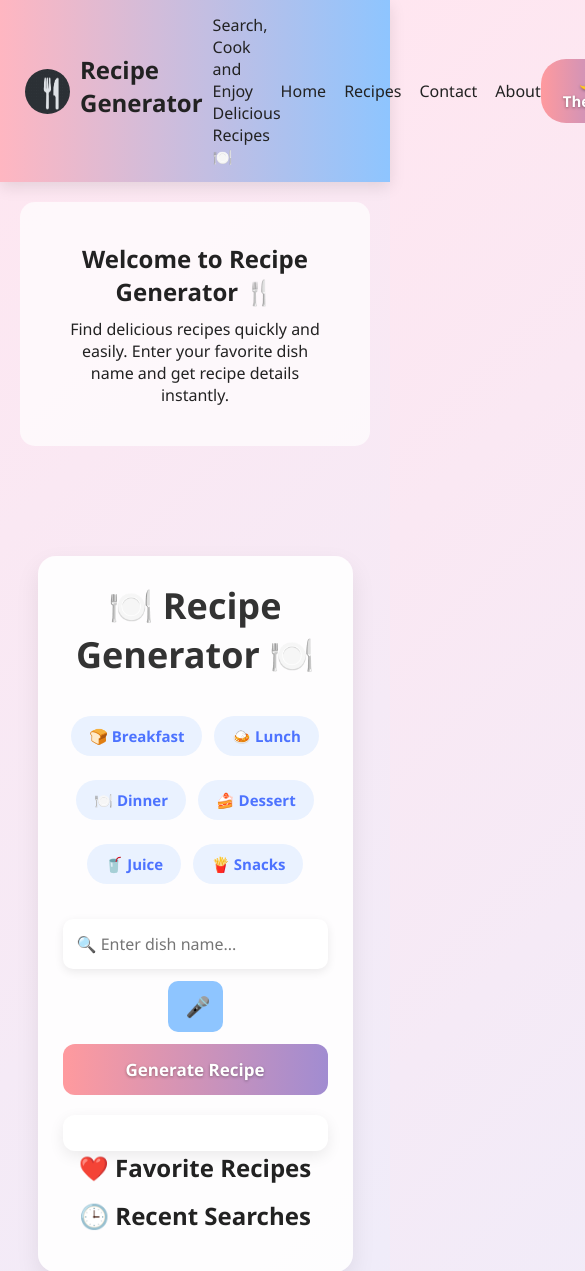
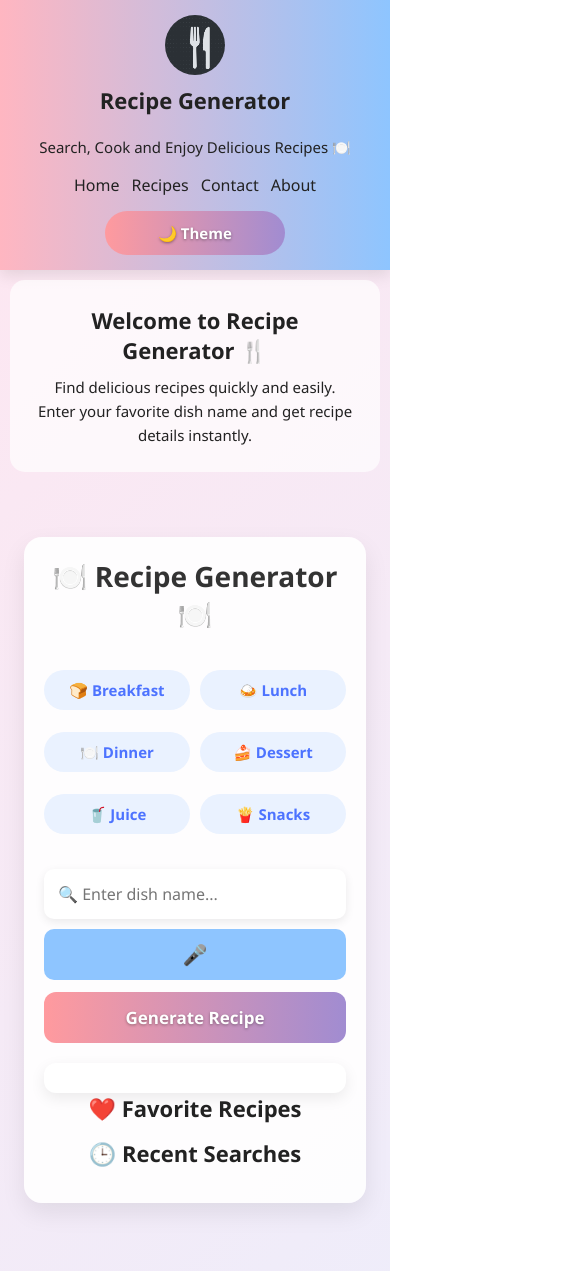
Before and after one commit to bhuvaneshwaribhuna83-dot/AI---BASED-RECIPE-GENERATOR-WEB-APPLICATION, a website: page index.html in a window 390 px wide. Shown: the top 1271 px of the page, 585 px wide, since content can reach past the window. Drawn offline with Linux system fonts and the light colour scheme.

Commit message:
Restore and enhance CSS styles
Restores and enhances the CSS styles for various components including navbar, buttons, and dark mode support.

```diff
--- a/style.css
+++ b/style.css
@@ -532,3 +532,121 @@ nav button {
     color:white;
 
 }
+/* ================= MOBILE RESPONSIVE ================= */
+
+@media screen and (max-width:768px){
+
+    nav{
+        flex-direction:column;
+        align-items:center;
+        padding:15px;
+        gap:15px;
+    }
+
+    .logo{
+        flex-direction:column;
+        text-align:center;
+    }
+
+    .logo img{
+        width:60px;
+        height:60px;
+    }
+
+    nav ul{
+        flex-wrap:wrap;
+        justify-content:center;
+        gap:12px;
+    }
+
+    nav ul li{
+        margin:0;
+    }
+
+    nav button{
+        width:180px;
+    }
+
+    section{
+        padding:35px 15px;
+    }
+
+    #home{
+        margin:10px;
+        padding:25px;
+    }
+
+    .container{
+        width:95%;
+        margin:20px auto;
+        padding:20px;
+    }
+
+    h1{
+        font-size:28px;
+    }
+
+    h2{
+        font-size:22px;
+    }
+
+    p{
+        font-size:15px;
+        line-height:1.6;
+    }
+
+    input{
+        width:100%;
+        font-size:16px;
+    }
+
+    #voiceBtn{
+        width:100%;
+        margin-top:10px;
+    }
+
+    #generateBtn{
+        width:100%;
+    }
+
+    #downloadBtn,
+    #favoriteBtn{
+        width:100%;
+    }
+
+    .categories{
+        display:grid;
+        grid-template-columns:1fr 1fr;
+        gap:10px;
+    }
+
+    .categories button{
+        width:100%;
+    }
+
+    #result{
+        padding:15px;
+        overflow-wrap:break-word;
+    }
+
+    #result img,
+    .image-card img{
+        width:100%;
+        max-width:100%;
+        height:auto;
+    }
+
+    #contactForm{
+        width:100%;
+    }
+
+    #contactForm button{
+        width:100%;
+    }
+
+    footer{
+        font-size:14px;
+        padding:15px;
+    }
+
+}
```
